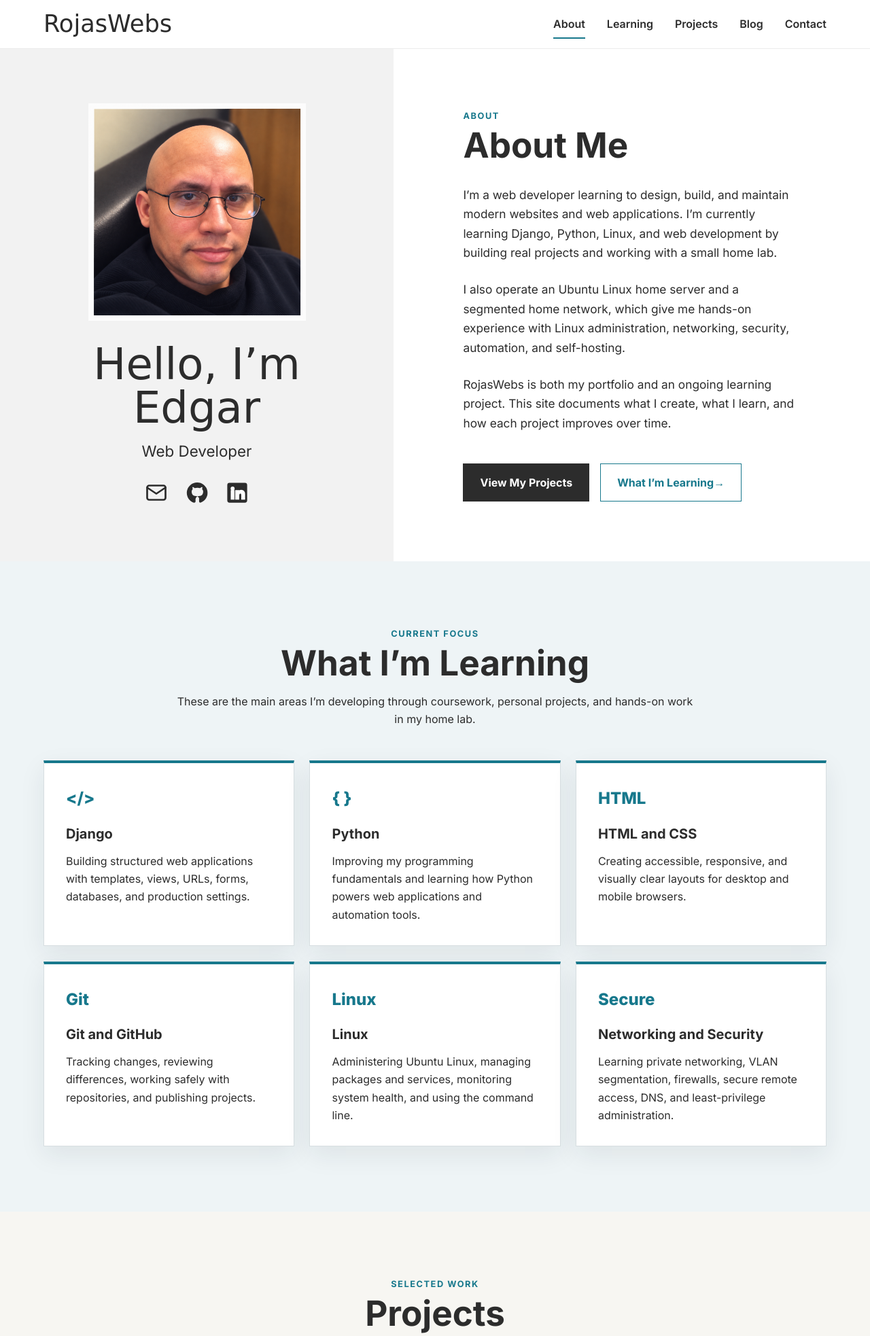
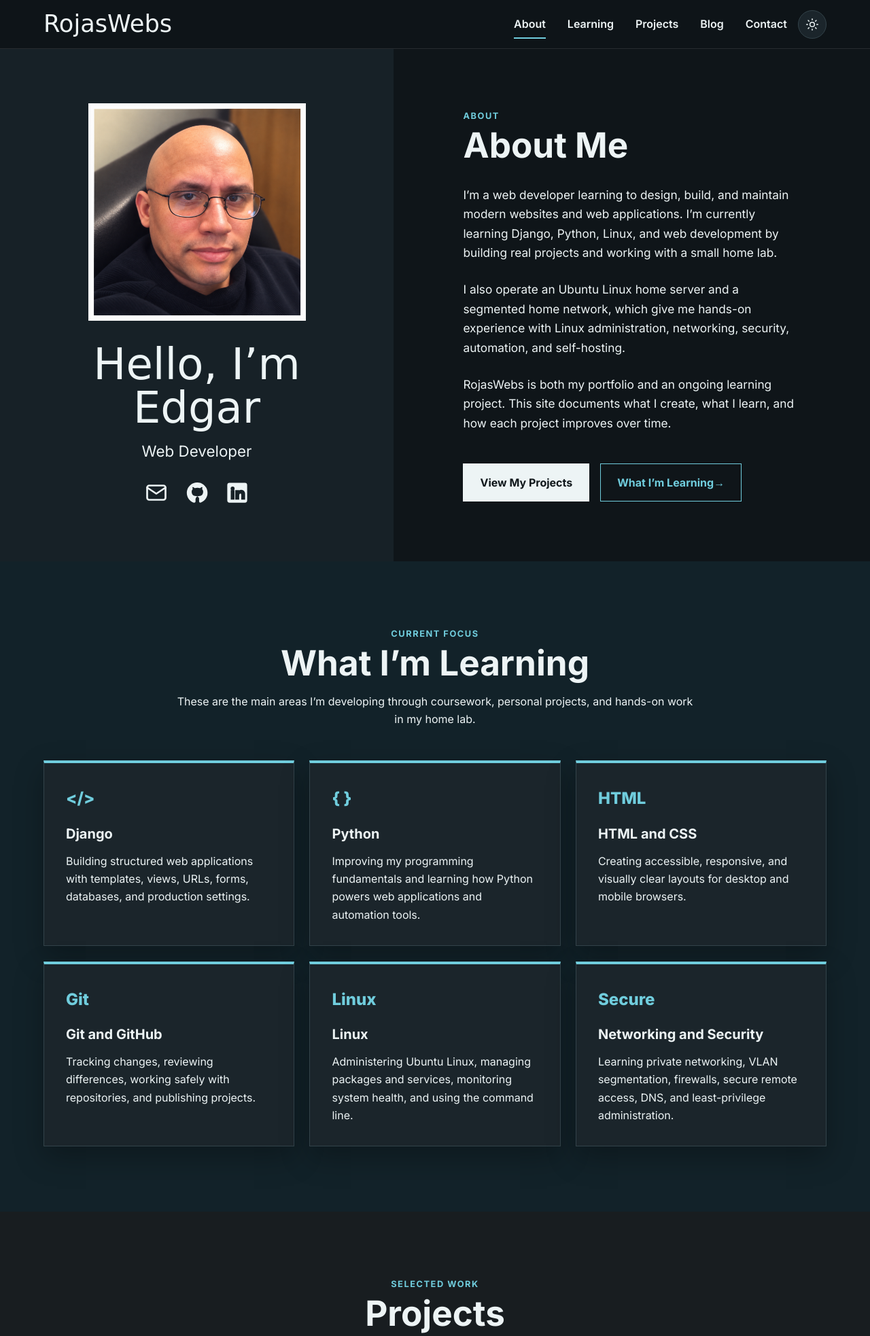
Before and after one commit to RojasWebs/rojaswebs-django-2026, a Django app: page / in a window 1280 px wide. Shown: the top 1966 px of the page at 68% size. Run offline with Django 5.2, Linux system fonts and the light colour scheme; data that the repository does not hold is empty; some web fonts are replaced.

Commit message:
Add persistent dark mode theme

```diff
--- a/website/static/website/css/style.css
+++ b/website/static/website/css/style.css
@@ -1,16 +1,55 @@
 @import url("https://fonts.googleapis.com/css2?family=Birthstone&family=Inter:wght@400;500;600;700;800&display=swap");
 
 :root {
+    color-scheme: dark;
+    --background: #0f1519;
+    --panel: #172127;
+    --surface: #1b252b;
+    --soft-blue: #122229;
+    --soft-warm: #181d20;
+    --text: #edf4f5;
+    --muted: #a9b9bd;
+    --accent: #70cddd;
+    --accent-contrast: #071619;
+    --border: #33434a;
+    --header-background: rgba(15, 21, 25, 0.94);
+    --header-border: rgba(255, 255, 255, 0.1);
+    --primary-background: #edf4f5;
+    --primary-text: #10171b;
+    --contact-background: #0a1115;
+    --contact-text: #f4f8f9;
+    --contact-muted: #b4c2c6;
+    --input-background: #f7fafb;
+    --input-text: #172126;
+    --watermark-blend: screen;
+    --watermark-opacity: .055;
+    --header-height: 72px;
+    --shadow: 0 16px 40px rgba(0, 0, 0, 0.28);
+}
+
+html[data-theme="light"] {
+    color-scheme: light;
     --background: #ffffff;
     --panel: #f2f2f2;
+    --surface: #ffffff;
     --soft-blue: #eef4f6;
     --soft-warm: #f7f6f2;
     --text: #2c2c2c;
     --muted: #666666;
     --accent: #17788c;
-    --dark: #2c2c2c;
+    --accent-contrast: #ffffff;
     --border: #d7dee1;
-    --header-height: 72px;
+    --header-background: rgba(255, 255, 255, 0.94);
+    --header-border: rgba(0, 0, 0, 0.08);
+    --primary-background: #2c2c2c;
+    --primary-text: #ffffff;
+    --contact-background: #2c2c2c;
+    --contact-text: #ffffff;
+    --contact-muted: #c5cdcf;
+    --input-background: #ffffff;
+    --input-text: #222222;
+    --watermark-blend: multiply;
+    --watermark-opacity: .075;
     --shadow: 0 12px 35px rgba(25, 39, 46, 0.08);
 }
 
@@ -74,10 +114,11 @@ a {
     display: flex;
     align-items: center;
     justify-content: space-between;
+    gap: 1rem;
     padding: 0 5vw;
-    background: rgba(255, 255, 255, 0.94);
+    background: var(--header-background);
     backdrop-filter: blur(10px);
-    border-bottom: 1px solid rgba(0, 0, 0, 0.08);
+    border-bottom: 1px solid var(--header-border);
 }
 
 .brand {
@@ -88,7 +129,55 @@ a {
 
 .site-nav {
     display: flex;
+    margin-left: auto;
     gap: 2rem;
+}
+
+.theme-toggle {
+    flex: 0 0 42px;
+    display: grid;
+    place-items: center;
+    width: 42px;
+    height: 42px;
+    padding: 0;
+    border: 1px solid var(--border);
+    border-radius: 50%;
+    background: var(--surface);
+    color: var(--text);
+    cursor: pointer;
+    transition: transform 180ms ease, border-color 180ms ease, background-color 180ms ease;
+}
+
+.theme-toggle:hover {
+    transform: translateY(-2px);
+    border-color: var(--accent);
+}
+
+.theme-toggle:focus-visible {
+    outline: 2px solid var(--accent);
+    outline-offset: 3px;
+}
+
+.theme-icon {
+    width: 20px;
+    height: 20px;
+    fill: none;
+    stroke: currentColor;
+    stroke-width: 1.8;
+    stroke-linecap: round;
+    stroke-linejoin: round;
+}
+
+.theme-icon-moon {
+    display: none;
+}
+
+html[data-theme="light"] .theme-icon-sun {
+    display: none;
+}
+
+html[data-theme="light"] .theme-icon-moon {
+    display: block;
 }
 
 .site-nav a {
@@ -198,22 +287,22 @@ a {
 .social-links svg {
     width: 36px;
     height: 36px;
-    fill: var(--dark);
-    stroke: var(--dark);
+    fill: var(--text);
+    stroke: var(--text);
     stroke-width: 1.5;
 }
 
 .social-links .email-icon {
     fill: none;
-    stroke: var(--dark);
+    stroke: var(--text);
     stroke-width: 1.8;
     stroke-linecap: round;
     stroke-linejoin: round;
 }
 
 .social-links .icon-cutout {
-    fill: white;
-    stroke: white;
+    fill: var(--panel);
+    stroke: var(--panel);
 }
 
 .about-copy {
@@ -256,7 +345,7 @@ h2 {
     padding: .85rem 1.5rem;
     text-decoration: none;
     font-weight: 700;
-    border: 1px solid var(--dark);
+    border: 1px solid var(--primary-background);
     transition: transform 180ms ease, background 180ms ease, color 180ms ease;
 }
 
@@ -265,8 +354,8 @@ h2 {
 }
 
 .button-primary {
-    background: var(--dark);
-    color: white;
+    background: var(--primary-background);
+    color: var(--primary-text);
 }
 
 .button-secondary {
@@ -318,7 +408,7 @@ h2 {
 
 .learning-card,
 .project-card {
-    background: white;
+    background: var(--surface);
     border: 1px solid var(--border);
     box-shadow: var(--shadow);
 }
--- a/website/static/website/js/main.js
+++ b/website/static/website/js/main.js
@@ -1,3 +1,35 @@
+const root = document.documentElement;
+const themeToggle = document.querySelector(".theme-toggle");
+const themeColor = document.querySelector('meta[name="theme-color"]');
+
+function applyTheme(theme, persist = false) {
+    const isDark = theme === "dark";
+    const nextTheme = isDark ? "light" : "dark";
+    const label = `Switch to ${nextTheme} mode`;
+
+    root.dataset.theme = theme;
+    root.style.colorScheme = theme;
+    themeToggle?.setAttribute("aria-label", label);
+    themeToggle?.setAttribute("aria-pressed", String(isDark));
+    themeToggle?.setAttribute("title", label);
+    themeColor?.setAttribute("content", isDark ? "#0f1519" : "#ffffff");
+
+    if (persist) {
+        try {
+            localStorage.setItem("rojaswebs-theme", theme);
+        } catch (error) {
+            // The visual toggle still works when browser storage is unavailable.
+        }
+    }
+}
+
+applyTheme(root.dataset.theme === "light" ? "light" : "dark");
+
+themeToggle?.addEventListener("click", () => {
+    const nextTheme = root.dataset.theme === "dark" ? "light" : "dark";
+    applyTheme(nextTheme, true);
+});
+
 const header = document.querySelector(".site-header");
 const menuToggle = document.querySelector(".menu-toggle");
 const nav = document.querySelector(".site-nav");
--- /dev/null
+++ b/website/templates/website/_theme_init.html
@@ -0,0 +1,15 @@
+<script>
+    (() => {
+        const root = document.documentElement;
+        let theme = "dark";
+
+        try {
+            theme = localStorage.getItem("rojaswebs-theme") === "light" ? "light" : "dark";
+        } catch (error) {
+            // Dark mode remains the default if browser storage is unavailable.
+        }
+
+        root.dataset.theme = theme;
+        root.style.colorScheme = theme;
+    })();
+</script>
--- /dev/null
+++ b/website/templates/website/_theme_toggle.html
@@ -0,0 +1,9 @@
+<button class="theme-toggle" type="button" aria-label="Switch to light mode" aria-pressed="true" title="Switch to light mode">
+    <svg class="theme-icon theme-icon-sun" viewBox="0 0 24 24" aria-hidden="true">
+        <circle cx="12" cy="12" r="4"></circle>
+        <path d="M12 2v2M12 20v2M4.93 4.93l1.42 1.42M17.65 17.65l1.42 1.42M2 12h2M20 12h2M4.93 19.07l1.42-1.42M17.65 6.35l1.42-1.42"></path>
+    </svg>
+    <svg class="theme-icon theme-icon-moon" viewBox="0 0 24 24" aria-hidden="true">
+        <path d="M20.2 15.4A8.5 8.5 0 0 1 8.6 3.8 8.5 8.5 0 1 0 20.2 15.4z"></path>
+    </svg>
+</button>
--- a/website/templates/website/home.html
+++ b/website/templates/website/home.html
@@ -5,21 +5,18 @@
     <meta charset="UTF-8">
     <meta name="viewport" content="width=device-width, initial-scale=1.0">
     <meta name="description" content="RojasWebs — development portfolio.">
+    <meta name="theme-color" content="#0f1519">
     <title>RojasWebs | Development Portfolio</title>
     <link rel="icon" type="image/png" href="{% static 'website/images/rw_favicon.png' %}">
-    <link rel="stylesheet" href="{% static 'website/css/style.css' %}?v=9fe1c481818a">
-    <script src="{% static 'website/js/main.js' %}" defer></script>
+    {% include 'website/_theme_init.html' %}
+    <link rel="stylesheet" href="{% static 'website/css/style.css' %}?v=dark-mode-1">
+    <script src="{% static 'website/js/main.js' %}?v=dark-mode-1" defer></script>
 </head>
 <body>
     <a class="skip-link" href="#main-content">Skip to content</a>
 
     <header class="site-header">
         <a class="brand" href="#about" aria-label="RojasWebs home">RojasWebs</a>
-
-        <button class="menu-toggle" type="button" aria-expanded="false" aria-controls="site-nav">
-            <span class="sr-only">Toggle navigation</span>
-            <span></span><span></span><span></span>
-        </button>
 
         <nav id="site-nav" class="site-nav" aria-label="Main navigation">
             <a href="#about">About</a>
@@ -28,6 +25,13 @@
             <a href="{% url 'website:blog' %}">Blog</a>
             <a href="#contact">Contact</a>
         </nav>
+
+        {% include 'website/_theme_toggle.html' %}
+
+        <button class="menu-toggle" type="button" aria-expanded="false" aria-controls="site-nav">
+            <span class="sr-only">Toggle navigation</span>
+            <span></span><span></span><span></span>
+        </button>
     </header>
 
     <main id="main-content">
```
Also changed, not shown: other parts of website/static/website/css/style.css (+18 -11 lines), website/templates/website/base_blog.html (+11 -7 lines), website/tests.py (+14 -0 lines).
